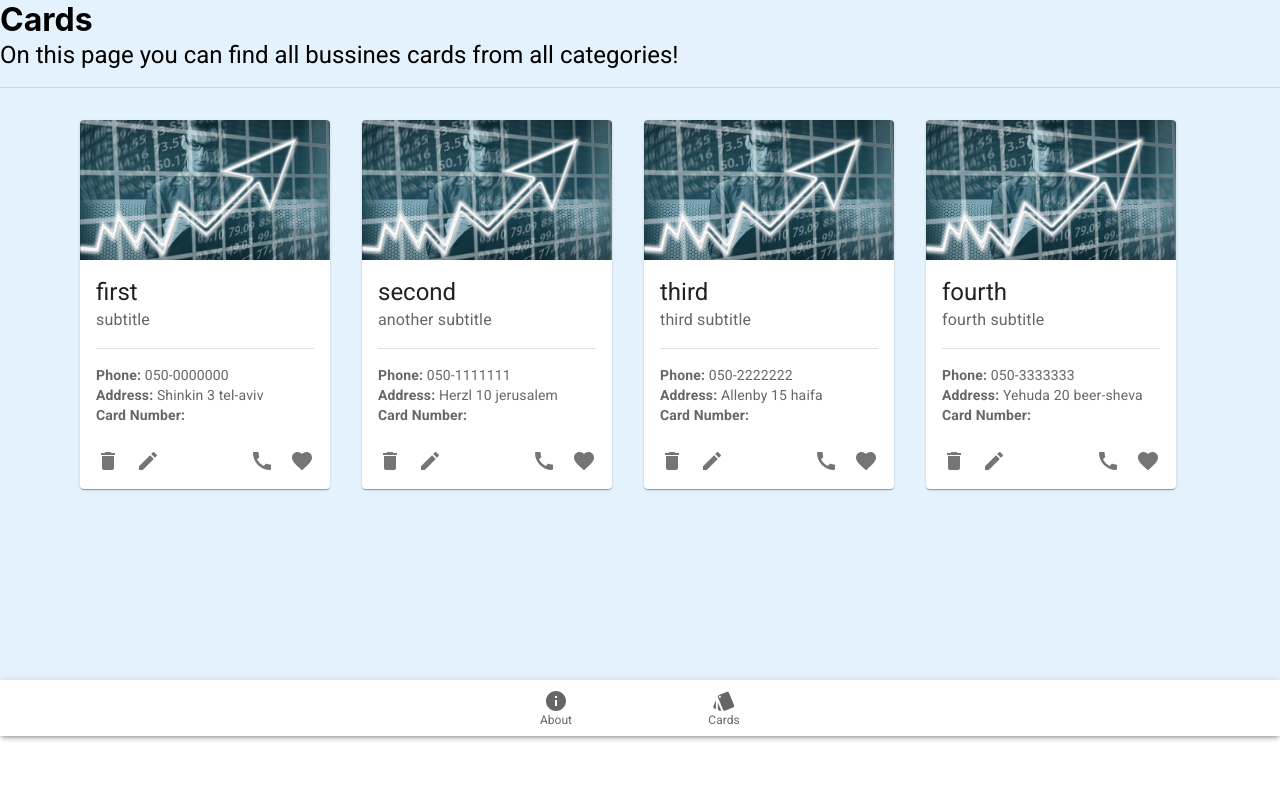
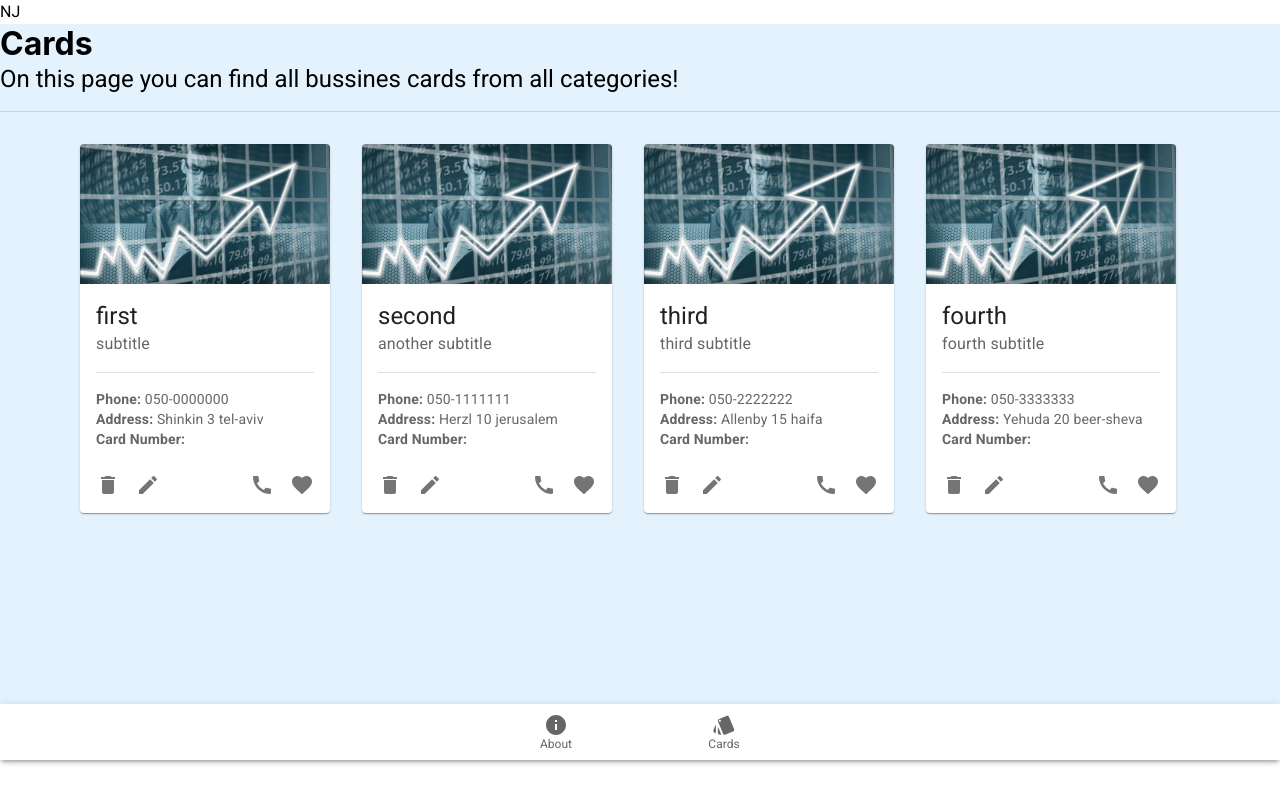
Before and after one commit to KarenMiz/CardsProjects, a React (Create React App) app in the folder cards-d100923er/: page / in a window 1280 px wide. Built offline with nearby package versions, Linux system fonts and the light colour scheme.

Commit message:
24/03/22

```diff
--- a/cards-d100923er/src/Cards/Components/Card/CardActionBar.jsx
+++ b/cards-d100923er/src/Cards/Components/Card/CardActionBar.jsx
@@ -24,7 +24,7 @@ export default function CardActionBar({ HendelCardsDelete, HendelCardsLike, card
                 <IconButton>
                     <CallIcon></CallIcon>
                 </IconButton>
-                <IconButton onClick={() => handleCardLike(cardId)}>
+                <IconButton onClick={() => handleCardEdit(cardId)}>
                     <FavoriteIcon></FavoriteIcon>
                 </IconButton>
             </Box>
--- a/cards-d100923er/src/Cards/Components/Cards.jsx
+++ b/cards-d100923er/src/Cards/Components/Cards.jsx
@@ -100,7 +100,7 @@ export default function Cards() {
           console.log("you delete card no" + id);
         };
         const HendelCardsLike = (id) => {
-          console.log("you loked card no" + id);
+          console.log("you liked card no" + id);
         };
        return cards.length === 0 ?
            (
--- a/cards-d100923er/src/Layout/Header/Header.jsx
+++ b/cards-d100923er/src/Layout/Header/Header.jsx
@@ -1,7 +1,9 @@
+import { Typography } from '@mui/material'
 import React from 'react'
 
 export default function Header() {
   return (
-    <></>
+    <>
+    <Typography>NJ</Typography></>
   )
 }
```
